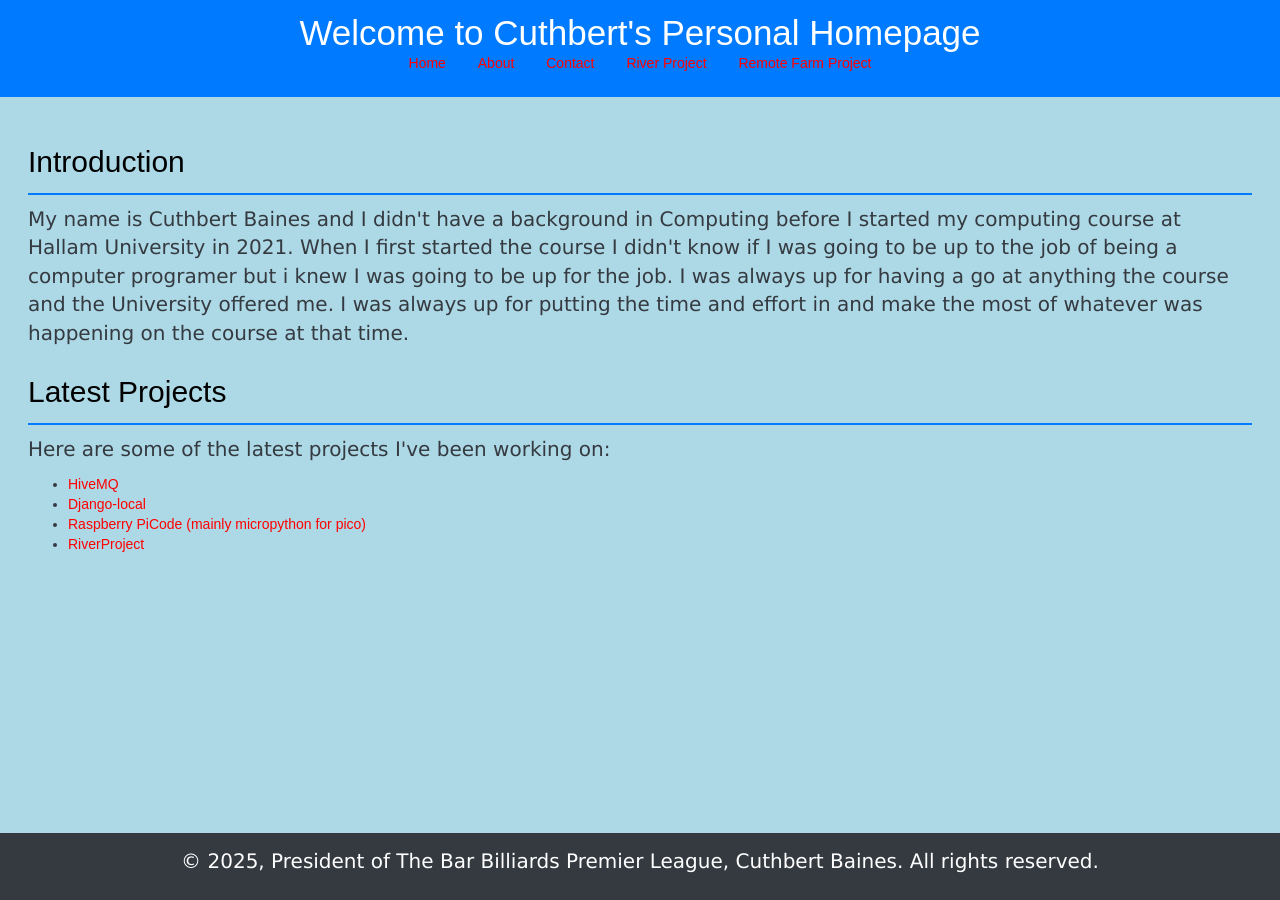
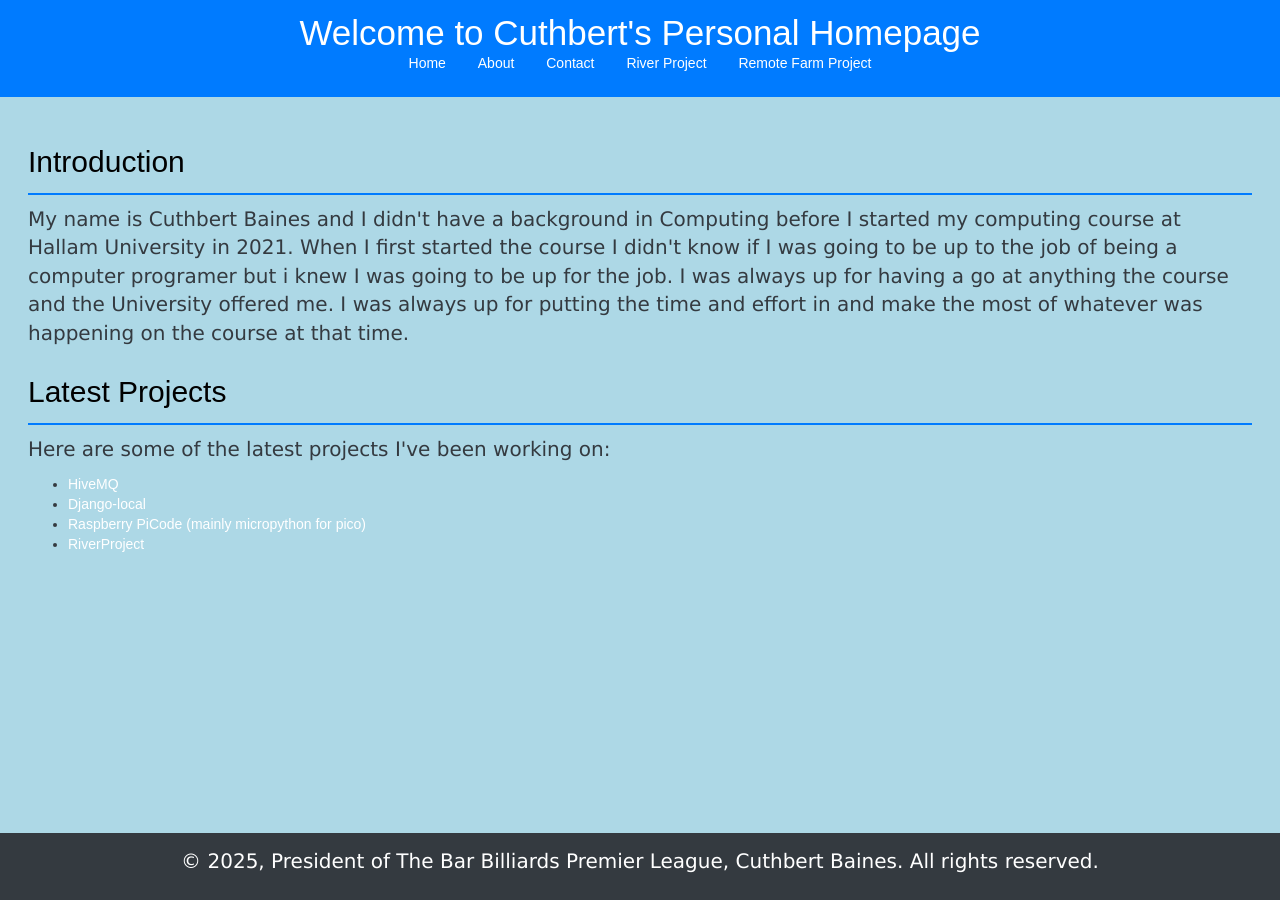
Before and after one commit to cuthbert86/cuthbert86.github.io, a Jekyll site: the page index.html, which Jekyll copies as it is, in a window 1280 px wide. Built offline with Jekyll 4.4.1, drawn with Linux system fonts in a browser that asks for light colours.

Commit message:
Update index.html
Signed-off-by: Cuthbert Baines <149163506+cuthbert86@users.noreply.github.com>

```diff
--- a/index.html
+++ b/index.html
@@ -17,7 +17,7 @@ h1 {
 }
 
 h2 {
-  color: Black;
+  color: black;
   text-align: left;
 }
 
@@ -27,7 +27,7 @@ p {
 }
          /* unvisited link */
 a:link {
-  color: red;
+  color: white;
 }
 
 /* visited link */
@@ -37,7 +37,7 @@ a:visited {
 
 /* mouse over link */
 a:hover {
-  color: hotpink;
+  color: black;
 }
 
 /* selected link */
```
